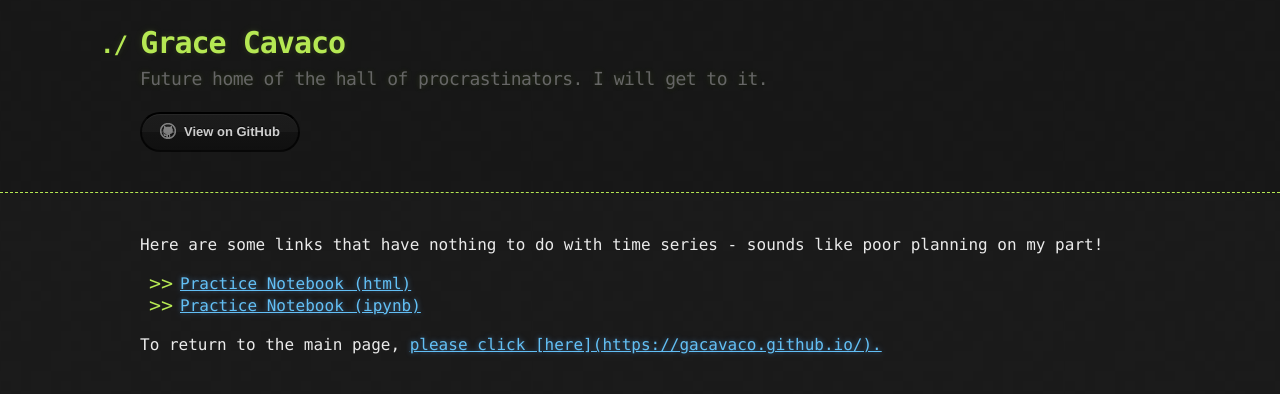
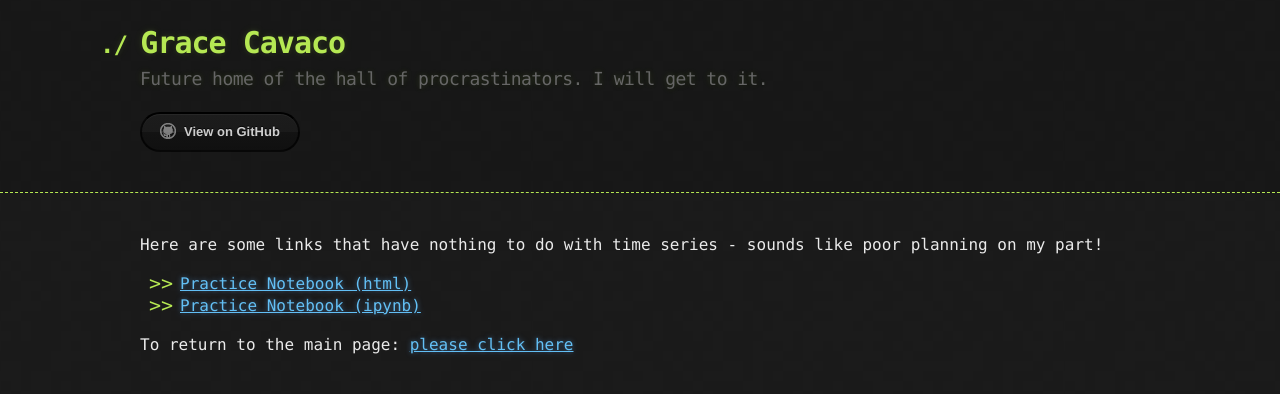
Before and after one commit to gacavaco/gacavaco.github.io, a Jekyll site: the page built from timeseries/index.md, in a window 1280 px wide. Shown: the top 394 px of the page. Built offline with Jekyll 4.4.1, drawn with Linux system fonts in a browser that asks for light colours; our own code applies the rules of GitHub Pages for plain Markdown files; some of the changed lines change nothing that is shown.

Commit message:
Update index.md

```diff
--- a/timeseries/index.md
+++ b/timeseries/index.md
@@ -7,4 +7,4 @@ Here are some links that have nothing to do with time series - sounds like poor
 *  [Practice Notebook (html)](PracticeNotebookUpload.html)
 *  [Practice Notebook (ipynb)](PracticeNotebookUpload.ipynb)
 
-To return to the main page, [please click [here](https://gacavaco.github.io/).](https://gacavaco.github.io/index.md)
+To return to the main page: [please click here](gacavaco.github.io)
```
